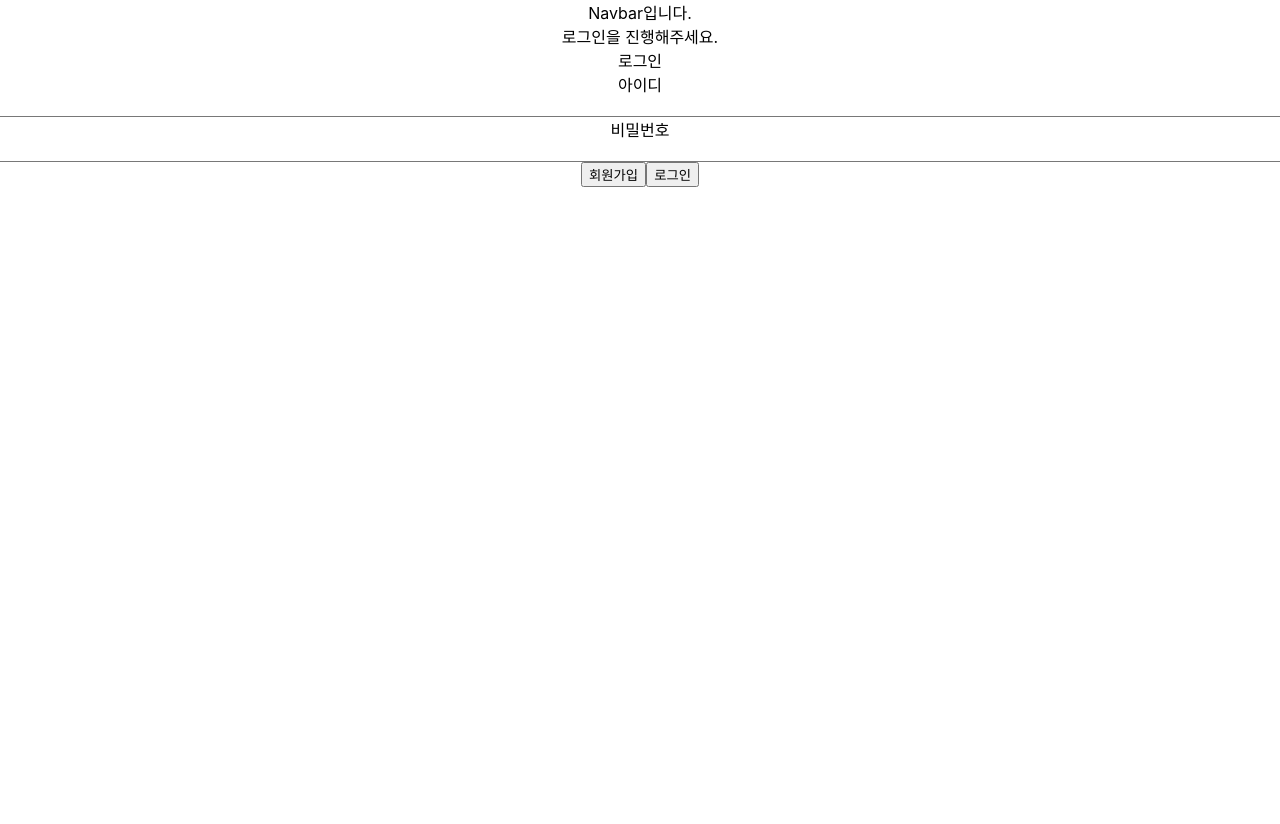
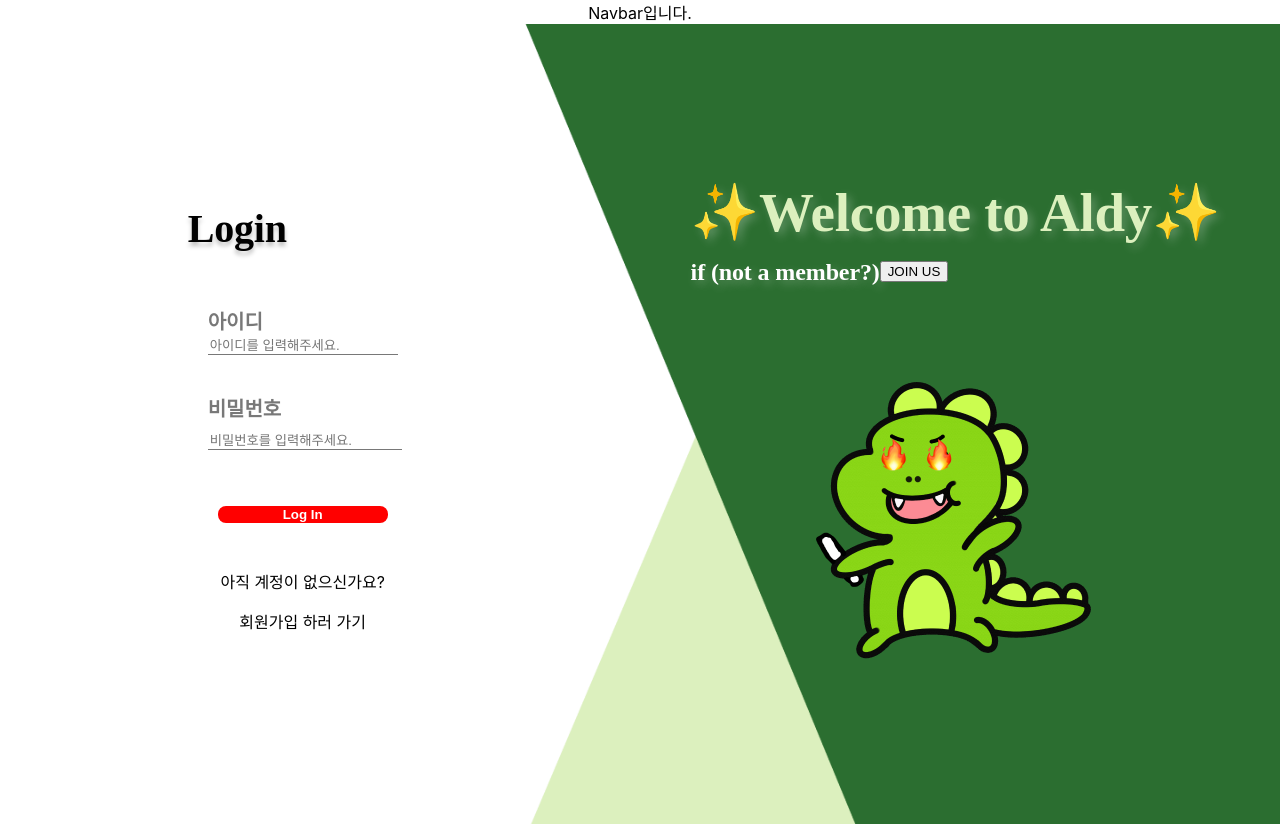
Before and after one commit to seho27060/ALDY, a React (Create React App) app in the folder aldy/: page /login in a window 1280 px wide. Before the commit the page ends 800 px from the top, so only its background shows below. Built offline with nearby package versions, Linux system fonts and the light colour scheme; the HTML template or start-up script is replaced by a standard one.

Commit message:
[FE] style : 로그인페이지 이미지 삽입

```diff
--- /dev/null
+++ b/aldy/src/pages/auth/Login.css
@@ -0,0 +1,112 @@
+.login-page-main {
+  height: 100%;
+  overflow-x: hidden;
+}
+
+.login-page-bg {
+  /* height: 100vh;
+  width: 100vw;
+  display: flex;
+  align-items: center;
+  justify-content: space-between;
+  background: url(../../../public/auth_background.png) no-repeat 50% 50%;
+  background-size: cover; */
+  background: url(../../../public/auth_background.png) no-repeat 50% 50%;
+  height: 100vh;
+  width: 100vw;
+  background-size: cover;
+  display: flex;
+  align-items: center;
+  justify-content: space-around;
+  overflow-x: hidden;
+}
+
+.login-page-left {
+  padding-left: 10%;
+}
+
+.nnnnnn {
+  padding-bottom: 30px;
+  font-family: "Noto Sans KR";
+  font-style: normal;
+  font-weight: 900;
+  font-size: 40px;
+  line-height: 58px;
+  /* identical to box height */
+
+  display: flex;
+  align-items: center;
+  letter-spacing: -0.005em;
+
+  color: #000000;
+
+  text-shadow: 0px 4px 4px rgba(0, 0, 0, 0.25);
+}
+
+.login-page-right {
+  padding-left: 12%;
+  /* align-items: center; */
+}
+
+.login-page-right-title {
+  font-family: "Merriweather Sans";
+  font-style: normal;
+  font-weight: 700;
+  font-size: 55px;
+  line-height: 69px;
+  display: flex;
+  align-items: center;
+  text-align: center;
+  letter-spacing: -0.005em;
+
+  color: #dcf0be;
+  padding-bottom: 10px;
+
+  text-shadow: 4px 4px 10px rgba(255, 255, 255, 0.25);
+}
+
+.login-page-right-text {
+  font-family: "Merriweather Sans";
+  font-style: normal;
+  font-weight: 700;
+  font-size: 24px;
+  line-height: 30px;
+  display: flex;
+  align-items: center;
+  text-align: center;
+  letter-spacing: -0.005em;
+
+  color: #ffffff;
+
+  text-shadow: 4px 4px 10px rgba(255, 255, 255, 0.25);
+  padding-bottom: 15%;
+}
+
+.form-title {
+  text-align: left;
+  padding: 20px;
+  color: #787878;
+  font-family: "Noto Sans KR";
+  font-style: normal;
+  font-weight: 700;
+  font-size: 20px;
+  line-height: 29px;
+}
+
+.form-title-id {
+  display: flex;
+}
+
+input {
+  border: none;
+  border-bottom: 1px solid #787878;
+  width: 100%;
+}
+
+input:focus {
+  outline: none;
+}
+
+.login-submit-btn {
+  padding: 30px;
+}
--- a/aldy/src/pages/auth/Login.js
+++ b/aldy/src/pages/auth/Login.js
@@ -1,27 +1,56 @@
+import "./Login.css";
+import styled from "styled-components";
+
+const RedButton = styled.button`
+  width: 170px;
+  border-radius: 8px;
+  background-color: red;
+  border: none;
+  outline: none;
+  color: white;
+  font-weight: bold;
+  transition: transform 30ms ease-in;
+`;
+
 const Login = () => {
   return (
-    <div>
-      <section>
-        <div>로그인을 진행해주세요.</div>
-        <div>로그인</div>
-      </section>
-      <section>
-        <div>
-          <div>아이디</div>
+    <main className="login-page-main">
+      <div className="login-page-bg">
+        <section className="login-page-left">
+          <div className="nnnnnn">Login</div>
           <form>
-            <input></input>
+            <div className="form-title">
+              <div>아이디</div>
+              <div className="form-title-id">
+                <input placeholder="아이디를 입력해주세요."></input>
+              </div>
+            </div>
+            <div className="form-title">
+              <div>비밀번호</div>
+              <input placeholder="비밀번호를 입력해주세요."></input>
+            </div>
+            <div className="login-submit-btn">
+              <RedButton>Log In</RedButton>
+            </div>
           </form>
-        </div>
-        <div>
-          <div>비밀번호</div>
-          <input></input>
-        </div>
-        <div>
-          <button>회원가입</button>
-          <button>로그인</button>
-        </div>
-      </section>
-    </div>
+          <div>
+            <p>아직 계정이 없으신가요? </p>
+            <p> 회원가입 하러 가기</p>
+          </div>
+        </section>
+        <section className="login-page-right">
+          <div className="login-page-right-title">✨Welcome to Aldy✨</div>
+          <div className="login-page-right-text">
+            if (not a member?)
+            {<button>JOIN US</button>}
+          </div>
+          <img
+            src={process.env.PUBLIC_URL + "/login_dinosaur.png"}
+            alt=""
+          ></img>
+        </section>
+      </div>
+    </main>
   );
 };
 
```
Also changed, not shown: aldy/public/login_dinosaur.png (added).
